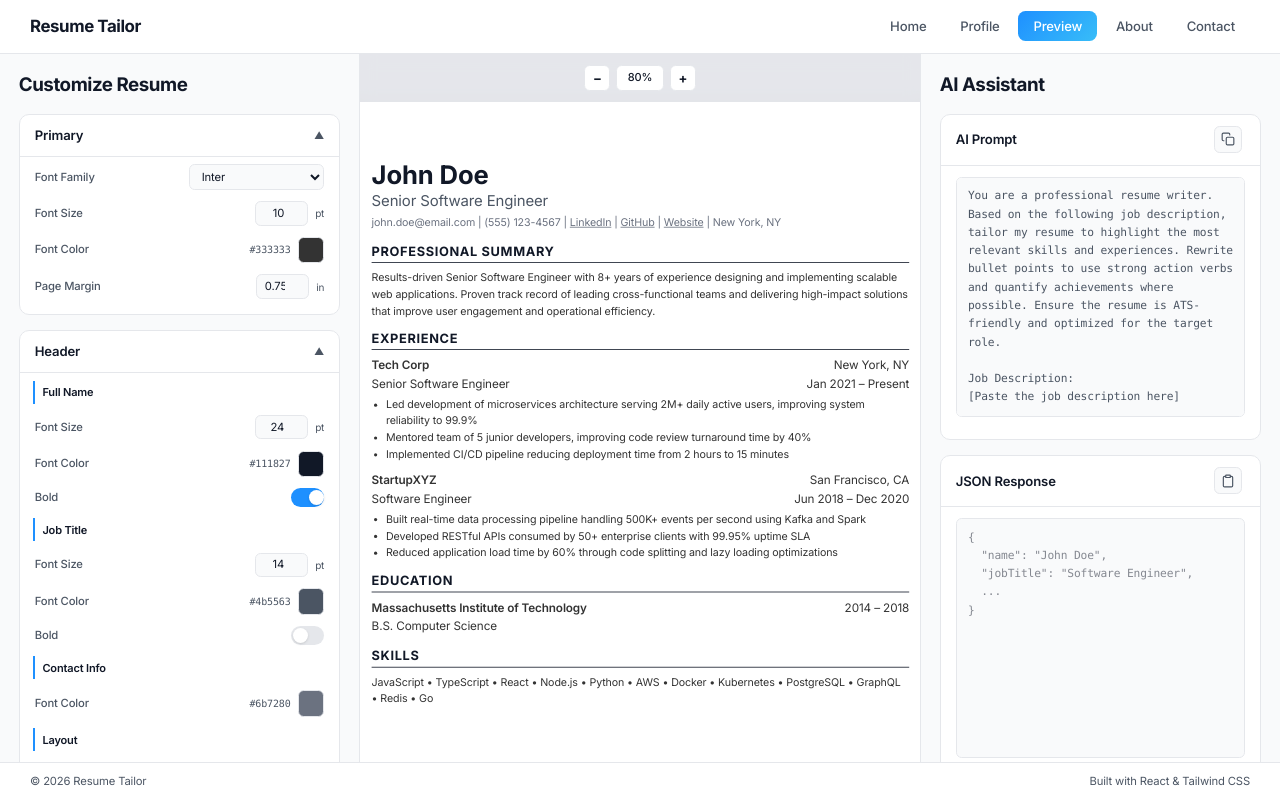
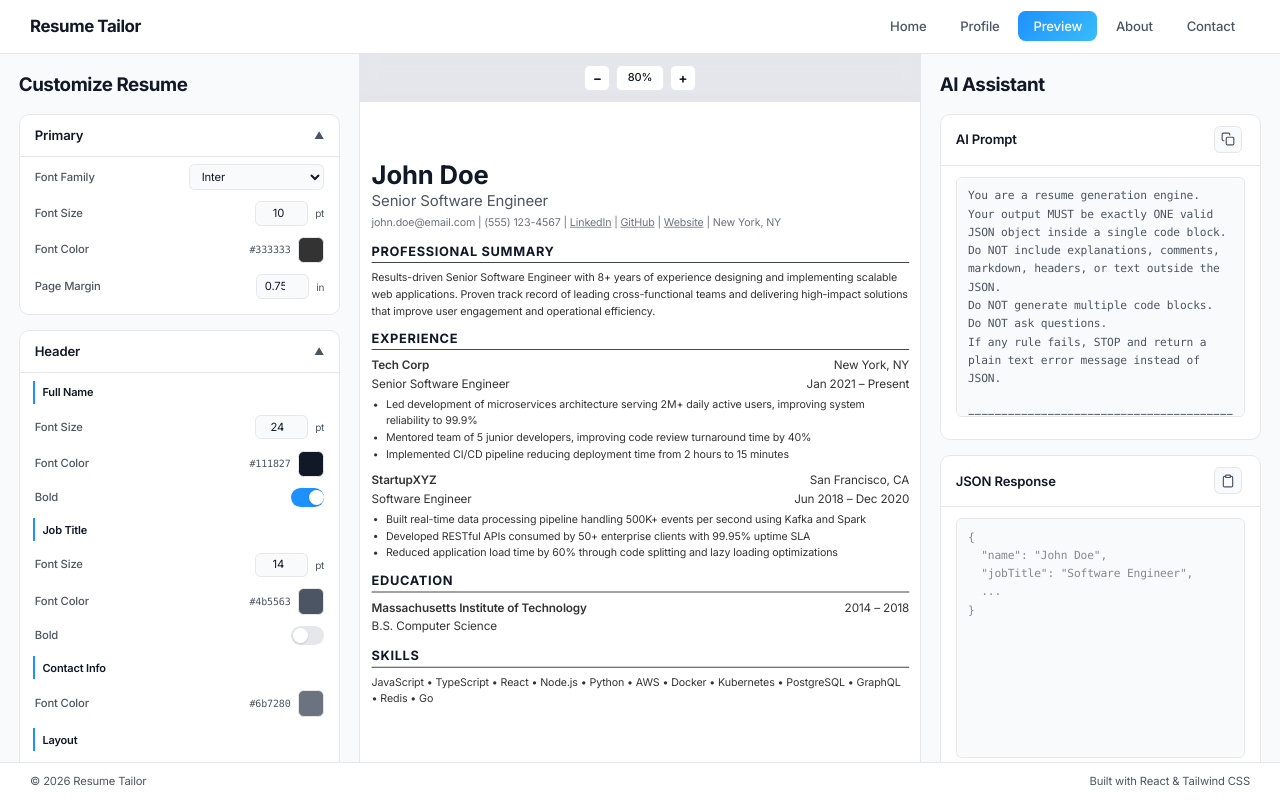
Before and after one commit to akira924/resume-tailor-3, a React (Vite) app: page / in a window 1280 px wide. Both pictures are taken after a click on the button "Preview". Built offline with nearby package versions, Linux system fonts and the light colour scheme.

Commit message:
Initialized resume generation AI prompt for company-based option

```diff
--- a/src/pages/Preview.tsx
+++ b/src/pages/Preview.tsx
@@ -1,5 +1,6 @@
-import { useState, useEffect } from 'react'
+import { useState, useEffect, useMemo } from 'react'
 import { useLocalStorage } from '../hooks/useLocalStorage'
+import { type ProfileData, DEFAULT_PROFILE } from '../types/profile'
 
 // ── Types ────────────────────────────────────────────
 
@@ -756,7 +757,126 @@ function ClipboardButton({ type, onClick, copied }: {
 
 // ── Right Sidebar ───────────────────────────────────
 
-const SAMPLE_AI_PROMPT = `You are a professional resume writer. Based on the following job description, tailor my resume to highlight the most relevant skills and experiences. Rewrite bullet points to use strong action verbs and quantify achievements where possible. Ensure the resume is ATS-friendly and optimized for the target role.
+function buildAiPrompt(profile: ProfileData): string {
+  const workLines = profile.workExperiences
+    .filter(w => w.company)
+    .map(w => `- ${w.company}, ${w.period || 'N/A'}, ${w.bulletPoints || '0'} Bullet Points`)
+    .join('\n')
+
+  const eduLines = profile.educations
+    .filter(e => e.degreeMajor)
+    .map(e => `- ${e.degreeMajor}`)
+    .join('\n')
+
+  const sentenceCountRules = profile.workExperiences
+    .filter(w => w.company && w.bulletPoints)
+    .map(w => `- ${w.company}: at least ${w.bulletPoints} sentences`)
+    .join('\n')
+
+  const candidateLocation = profile.location || 'Austin, TX'
+
+  return `You are a resume generation engine.
+Your output MUST be exactly ONE valid JSON object inside a single code block.
+Do NOT include explanations, comments, markdown, headers, or text outside the JSON.
+Do NOT generate multiple code blocks.
+Do NOT ask questions.
+If any rule fails, STOP and return a plain text error message instead of JSON.
+
+========================================
+CANDIDATE PROFILE
+========================================
+Seniority Level: ${profile.seniority || 'Not specified'}
+Work Experience:
+${workLines || '- No work experience provided'}
+Education:
+${eduLines || '- No education provided'}
+
+========================================
+JOB DESCRIPTION HANDLING RULES
+========================================
+1. If the job requires security clearance, on-site only work, DO NOT generate a resume.
+2. If the job requires a specific location and it does NOT match ${candidateLocation}, DO NOT generate a resume.
+
+========================================
+OUTPUT FORMAT (STRICT)
+========================================
+Return ONE JSON object with the following structure:
+{
+  "title": "",
+  "summary": "",
+  "skills": [
+    { "Category1": ["Skill1", "Skill2", "..."] }
+  ],
+  "experience": [
+    {
+      "title": "",
+      "sentences": [
+        "Sentence 1",
+        "Sentence 2"
+      ]
+    }
+  ]
+}
+
+========================================
+CONTENT RULES
+========================================
+SUMMARY
+- 3–4 sentences
+- Professional, ATS-optimized, concise
+- Aligned directly to the job description
+JOB TITLES IN HEADER AND EACH COMPANY
+- 2–4 words
+- Common industry titles aligned with the job description
+- Follow a logical career progression
+SKILLS
+- 30–35 total skills
+- Categorized
+- Must include technologies from the job description
+- Only include technologies released before the experience period
+EDUCATION DEGREE RULES:
+Only modify the degree if it is not related to the job description.
+- Each degree should be appropriate for the job description.
+- Each degree should be common in the industry.
+EXPERIENCE – SENTENCE RULES (VERY IMPORTANT)
+- Third-person only without the name, and he or she
+- No bullet symbols
+- Each sentence must be 150–250 characters and contain detailed, technically rich descriptions of your role, specific contributions, and technologies used.
+- Each sentence must end with a period
+- No sentence may be vague or generic
+- Each experience must reference company industry relevance
+SENTENCE COUNT PER COMPANY
+${sentenceCountRules || '- No sentence count rules specified'}
+Each sentence must be placed as a separate string inside the sentences array.
+
+========================================
+FORMATTING RULES
+========================================
+- JSON ONLY
+- ONE code block ONLY
+- No markdown outside JSON
+- No comments
+- No trailing commas
+- Valid JSON syntax
+- ATS-safe language only
+
+========================================
+FINAL VALIDATION
+========================================
+Before responding, verify:
+- All job description technologies are included
+- Sentence length requirements are met
+- Sentence count requirements are met
+- Job titles are aligned to the role
+- Output is valid JSON
+
+========================================
+JOB DESCRIPTION
+========================================
+`
+}
+
+const ROLE_BASED_PROMPT = `You are a professional resume writer. Based on the following job description, tailor my resume to highlight the most relevant skills and experiences. Rewrite bullet points to use strong action verbs and quantify achievements where possible. Ensure the resume is ATS-friendly and optimized for the target role.
 
 Job Description:
 [Paste the job description here]
@@ -771,15 +891,15 @@ Instructions:
 4. Keep the tone professional and concise
 5. Return the result as a JSON object matching the resume schema`
 
-function RightSidebar({ jsonInput, onJsonChange }: {
-  jsonInput: string; onJsonChange: (v: string) => void
+function RightSidebar({ jsonInput, onJsonChange, aiPrompt }: {
+  jsonInput: string; onJsonChange: (v: string) => void; aiPrompt: string
 }) {
   const [copiedPrompt, setCopiedPrompt] = useState(false)
   const [pastedJson, setPastedJson] = useState(false)
 
   const handleCopyPrompt = async () => {
     try {
-      await navigator.clipboard.writeText(SAMPLE_AI_PROMPT)
+      await navigator.clipboard.writeText(aiPrompt)
       setCopiedPrompt(true)
       setTimeout(() => setCopiedPrompt(false), 2000)
     } catch { /* clipboard not available */ }
@@ -809,7 +929,7 @@ function RightSidebar({ jsonInput, onJsonChange }: {
           <div className="px-4 pb-4 border-t border-[var(--border)]">
             <textarea
               readOnly
-              value={SAMPLE_AI_PROMPT}
+              value={aiPrompt}
               className="w-full h-64 mt-3 px-3 py-2.5 rounded-md border border-[var(--border)] bg-[var(--bg)] text-[var(--text)] text-xs leading-relaxed resize-none focus:outline-none font-mono cursor-default"
             />
           </div>
@@ -840,8 +960,14 @@ function RightSidebar({ jsonInput, onJsonChange }: {
 
 export default function Preview() {
   const [settings, setSettings] = useLocalStorage<ResumeSettings>('resume-tailor:settings', DEFAULT_SETTINGS)
+  const [profile] = useLocalStorage<ProfileData>('resume-tailor:profile', DEFAULT_PROFILE)
   const [zoom, setZoom] = useState(80)
   const [jsonInput, setJsonInput] = useState('')
+
+  const aiPrompt = useMemo(() => {
+    if (profile.roleBasedJobTitle) return ROLE_BASED_PROMPT
+    return buildAiPrompt(profile)
+  }, [profile])
 
   useEffect(() => {
     if (GOOGLE_FONTS.includes(settings.primary.fontFamily)) {
@@ -882,7 +1008,7 @@ export default function Preview() {
         </div>
       </div>
 
-      <RightSidebar jsonInput={jsonInput} onJsonChange={setJsonInput} />
+      <RightSidebar jsonInput={jsonInput} onJsonChange={setJsonInput} aiPrompt={aiPrompt} />
     </div>
   )
 }
--- a/src/pages/Profile.tsx
+++ b/src/pages/Profile.tsx
@@ -1,58 +1,14 @@
 import { useLocalStorage } from '../hooks/useLocalStorage'
-
-interface WorkExperience {
-  company: string
-  jobTitle: string
-  period: string
-  location: string
-  bulletPoints: string
-}
-
-interface Education {
-  institution: string
-  degreeMajor: string
-  period: string
-}
-
-interface Certification {
-  institution: string
-  certification: string
-  date: string
-}
-
-interface ProfileData {
-  fullName: string
-  email: string
-  phone: string
-  location: string
-  linkedIn: string
-  gitHub: string
-  website: string
-  roleBasedJobTitle: boolean
-  seniority: string
-  workExperiences: WorkExperience[]
-  educations: Education[]
-  certifications: Certification[]
-}
-
-const emptyWork: WorkExperience = { company: '', jobTitle: '', period: '', location: '', bulletPoints: '' }
-const emptyEdu: Education = { institution: '', degreeMajor: '', period: '' }
-const emptyCert: Certification = { institution: '', certification: '', date: '' }
-
-const DEFAULT_PROFILE: ProfileData = {
-  fullName: '',
-  email: '',
-  phone: '',
-  location: '',
-  linkedIn: '',
-  gitHub: '',
-  website: '',
-  roleBasedJobTitle: false,
-  seniority: '',
-  workExperiences: [{ ...emptyWork }],
-  educations: [{ ...emptyEdu }],
-  certifications: [{ ...emptyCert }],
-}
+import {
+  type WorkExperience,
+  type Education,
+  type Certification,
+  type ProfileData,
+  emptyWork,
+  emptyEdu,
+  emptyCert,
+  DEFAULT_PROFILE,
+} from '../types/profile'
 
 const inputClass =
   'w-full px-3 py-2 rounded-[var(--radius)] border border-[var(--border)] bg-[var(--bg-surface)] text-[var(--text-h)] text-sm placeholder:text-[var(--text)] focus:outline-none focus:border-[var(--accent-border)] focus:ring-1 focus:ring-[var(--accent-border)] transition-colors'
--- /dev/null
+++ b/src/types/profile.ts
@@ -0,0 +1,53 @@
+export interface WorkExperience {
+  company: string
+  jobTitle: string
+  period: string
+  location: string
+  bulletPoints: string
+}
+
+export interface Education {
+  institution: string
+  degreeMajor: string
+  period: string
+}
+
+export interface Certification {
+  institution: string
+  certification: string
+  date: string
+}
+
+export interface ProfileData {
+  fullName: string
+  email: string
+  phone: string
+  location: string
+  linkedIn: string
+  gitHub: string
+  website: string
+  roleBasedJobTitle: boolean
+  seniority: string
+  workExperiences: WorkExperience[]
+  educations: Education[]
+  certifications: Certification[]
+}
+
+export const emptyWork: WorkExperience = { company: '', jobTitle: '', period: '', location: '', bulletPoints: '' }
+export const emptyEdu: Education = { institution: '', degreeMajor: '', period: '' }
+export const emptyCert: Certification = { institution: '', certification: '', date: '' }
+
+export const DEFAULT_PROFILE: ProfileData = {
+  fullName: '',
+  email: '',
+  phone: '',
+  location: '',
+  linkedIn: '',
+  gitHub: '',
+  website: '',
+  roleBasedJobTitle: false,
+  seniority: '',
+  workExperiences: [{ ...emptyWork }],
+  educations: [{ ...emptyEdu }],
+  certifications: [{ ...emptyCert }],
+}
```
Also changed, not shown: 1 other file (tests, documents, lock files or other folders).
